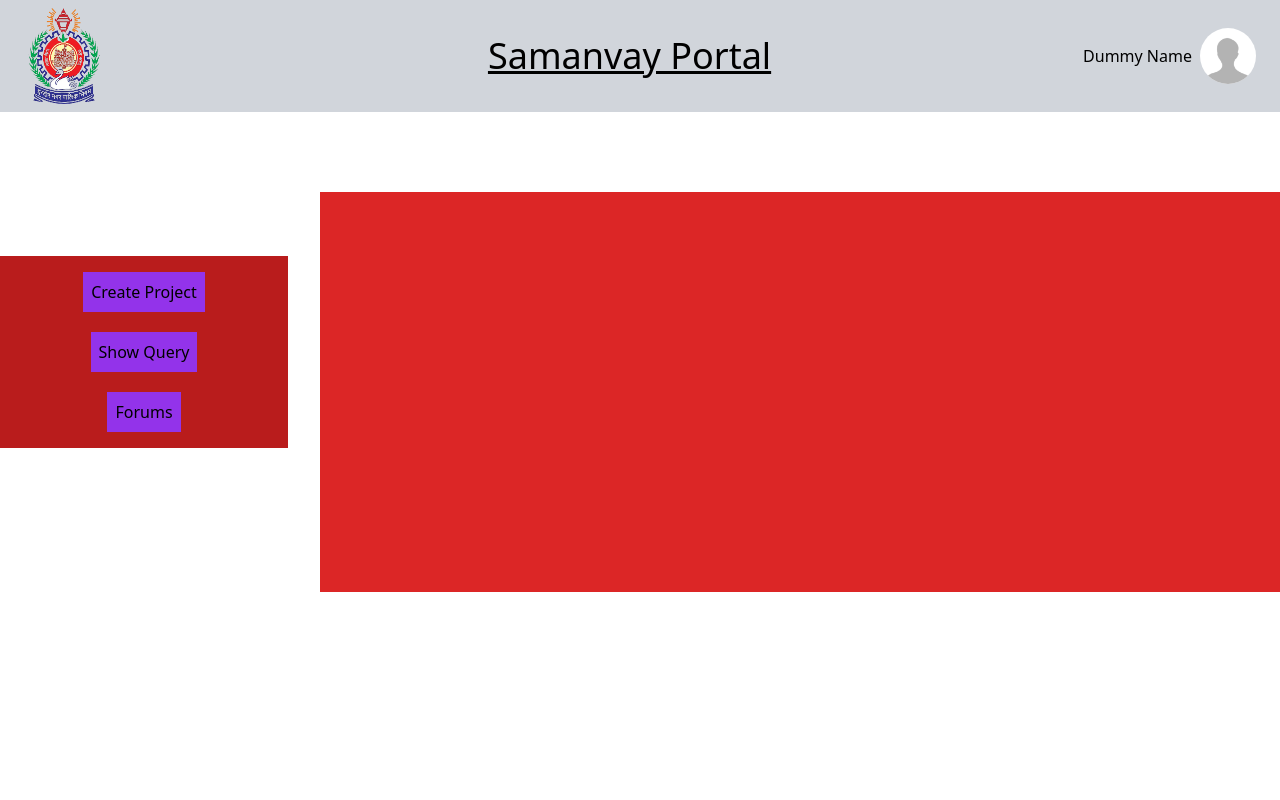
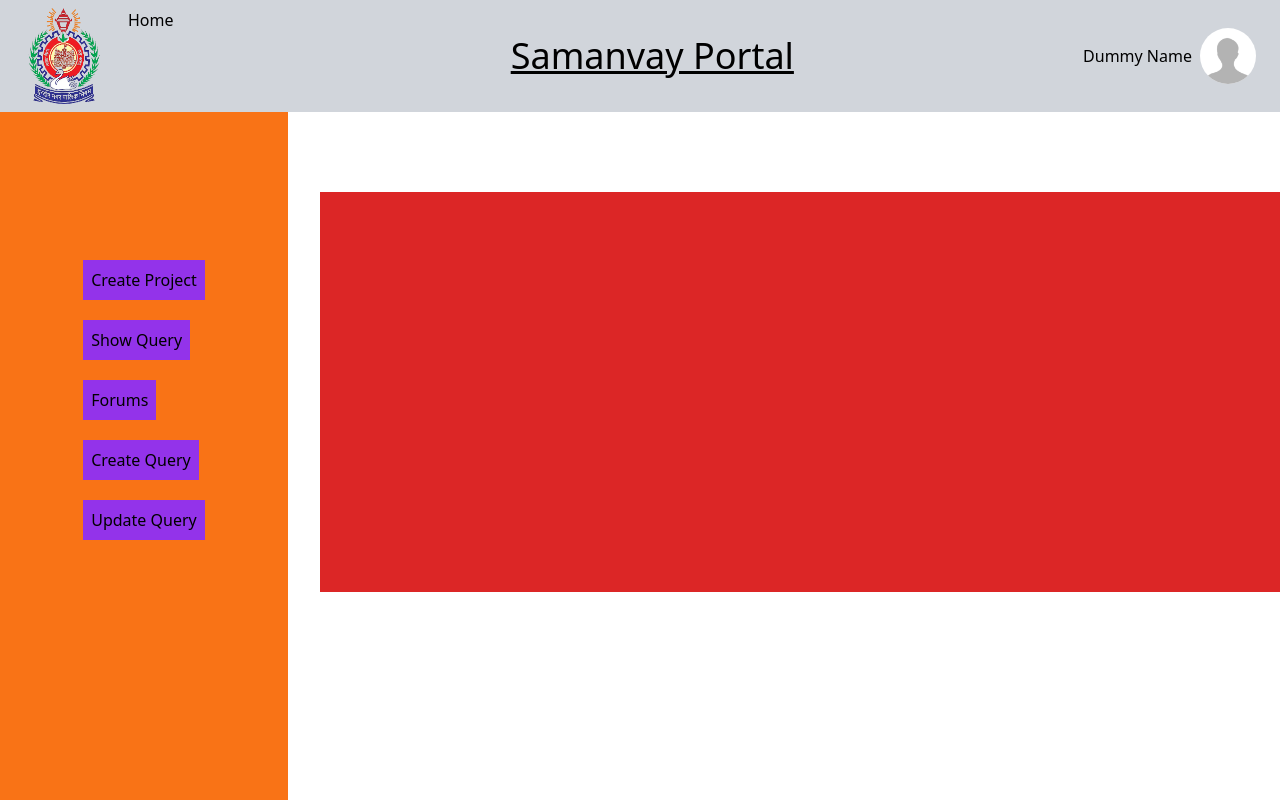
Before and after one commit to vip-28/SIH-samanvay, a React (Create React App) app: page / in a window 1280 px wide. Built offline with nearby package versions, Linux system fonts and the light colour scheme.

Commit message:
home button commit

```diff
--- a/src/App.js
+++ b/src/App.js
@@ -6,6 +6,7 @@ import Forums from "./Components/forums";
 import { Provider } from "react-redux";
 import store from "./Utilities/store";
 import ProjectPage from "./Components/projectPage";
+import NewQuery from "./Components/newQuery";
 
 
 
@@ -64,6 +65,9 @@ const appRouter= createBrowserRouter(
       },{
         path:"/project/:id",
         element:<ProjectPage/>
+      },{
+        path:"/newQuery",
+        element:<NewQuery/>
       }
 
       ]
--- a/src/Components/header.js
+++ b/src/Components/header.js
@@ -9,7 +9,10 @@ const Header1 = () => {
         <div className="logo ">
           {" "}
           <Link to="/">
+          <div className="flex">
             <img src={corpLogo} alt="img" className="w-32 h-24" />
+            <div>Home</div>
+            </div>
           </Link>
         </div>
 
--- /dev/null
+++ b/src/Components/newQuery.js
@@ -0,0 +1,50 @@
+import { useState } from "react"
+
+
+const NewQuery= ()=>{
+
+const [count,setCount]= useState(0);
+
+
+const handleAddclick= (e)=>{
+  e.preventDefault();
+setCount(count+1);
+}
+
+    return(
+        <>
+        <div>NEW QUERY</div>
+        <form >
+        <label>
+          Select Concerned Department:
+          <select name="department" className="">
+            <option value="Select Department">Select Department</option>
+            <option value="Telecommunication">Telecommunication </option>
+            <option value="Water Department">Water Department</option>
+            <option value="Road Department">Road Department</option>
+            <option value="Education Department">Education Department</option>
+            <option value="Public Works Department">Public Works Department</option>
+            <option value="Law Enforcing Department">Law Enforcing Department</option>
+          </select>
+        </label>
+
+        <button type="button" onClick={(e)=>{handleAddclick(e)}}>Add Department</button>
+        <label>
+        {Array.from(Array(count)).map((c, index) => {
+        return (  <select name="department" className="">
+          <option value="Select Department">Select Department</option>
+          <option value="Telecommunication">Telecommunication </option>
+          <option value="Water Department">Water Department</option>
+          <option value="Road Department">Road Department</option>
+          <option value="Education Department">Education Department</option>
+          <option value="Public Works Department">Public Works Department</option>
+          <option value="Law Enforcing Department">Law Enforcing Department</option>
+        </select>);
+      })}
+        </label>
+        </form>
+        </>
+    )
+}
+
+export default NewQuery;
--- a/src/Components/sideTab.js
+++ b/src/Components/sideTab.js
@@ -10,40 +10,42 @@ const SideTab = () => {
   //   projectChange();
   // }
 
-const changeQuery=()=> {
+  const changeQuery = () => {
     setQuery(!query);
     console.log(query);
-  }
+  };
 
   function checkQuery() {
     if (query === true) {
       return (
         <div>
-          <QueryView changeQuery={changeQuery}  />
+          <QueryView changeQuery={changeQuery} />
         </div>
       );
-    }else{
-      return(
-        <div>
-
-        </div>
-      )
+    } else {
+      return <div></div>;
     }
   }
   return (
     <>
-      <div className="top-64 fixed h-48 w-72 bg-red-700 flex flex-col justify-center items-center gap-5">
-      <div className="">
-          {" "}<Link to="/newProject">
-          <button className="bg-purple-600 p-2 hover:bg-purple-400 active:bg-purple-200" >
+
+      <div className="top-28 fixed h-full w-72 bg-orange-500 flex flex-col justify-center items-center gap-5 ">
+        <div className="  absolute top-32">
+
+
+
+
+          <div className=" m-5">
+            {" "}
+            <Link to="/newProject">
+              <button className="bg-purple-600 p-2 hover:bg-purple-400 active:bg-purple-200">
                 {" "}
                 Create Project{" "}
               </button>
             </Link>
           </div>
 
-
-        <div className="">
+          <div className=" m-5">
             {" "}
             <button
               className="bg-purple-600 p-2 hover:bg-purple-400 active:bg-purple-200"
@@ -53,19 +55,37 @@ const changeQuery=()=> {
               Show Query{" "}
             </button>
           </div>
-        <div className="">
-          {" "}<Link to="/forums">
+          <div className=" m-5">
+            {" "}
+            <Link to="/forums">
               <button className="bg-purple-600 p-2 hover:bg-purple-400 active:bg-purple-200">
                 {" "}
                 Forums{" "}
               </button>{" "}
             </Link>
           </div>
-
-
+          <div className=" m-5">
+            {" "}
+            <Link to="/newQuery">
+              <button className="bg-purple-600 p-2 hover:bg-purple-400 active:bg-purple-200">
+                {" "}
+                Create Query{" "}
+              </button>{" "}
+            </Link>
           </div>
-      <div>  {checkQuery()}</div>
-      <div>{<ProjectView/>}</div>
+          <div className=" m-5">
+            {" "}
+            <Link to="/updateQuery">
+              <button className="bg-purple-600 p-2 hover:bg-purple-400 active:bg-purple-200">
+                {" "}
+                Update Query{" "}
+              </button>{" "}
+            </Link>
+          </div>
+        </div>
+      </div>
+      <div> {checkQuery()}</div>
+      <div>{<ProjectView />}</div>
     </>
   );
 };
```
Lines whose indentation alone changed are shown as unchanged.
